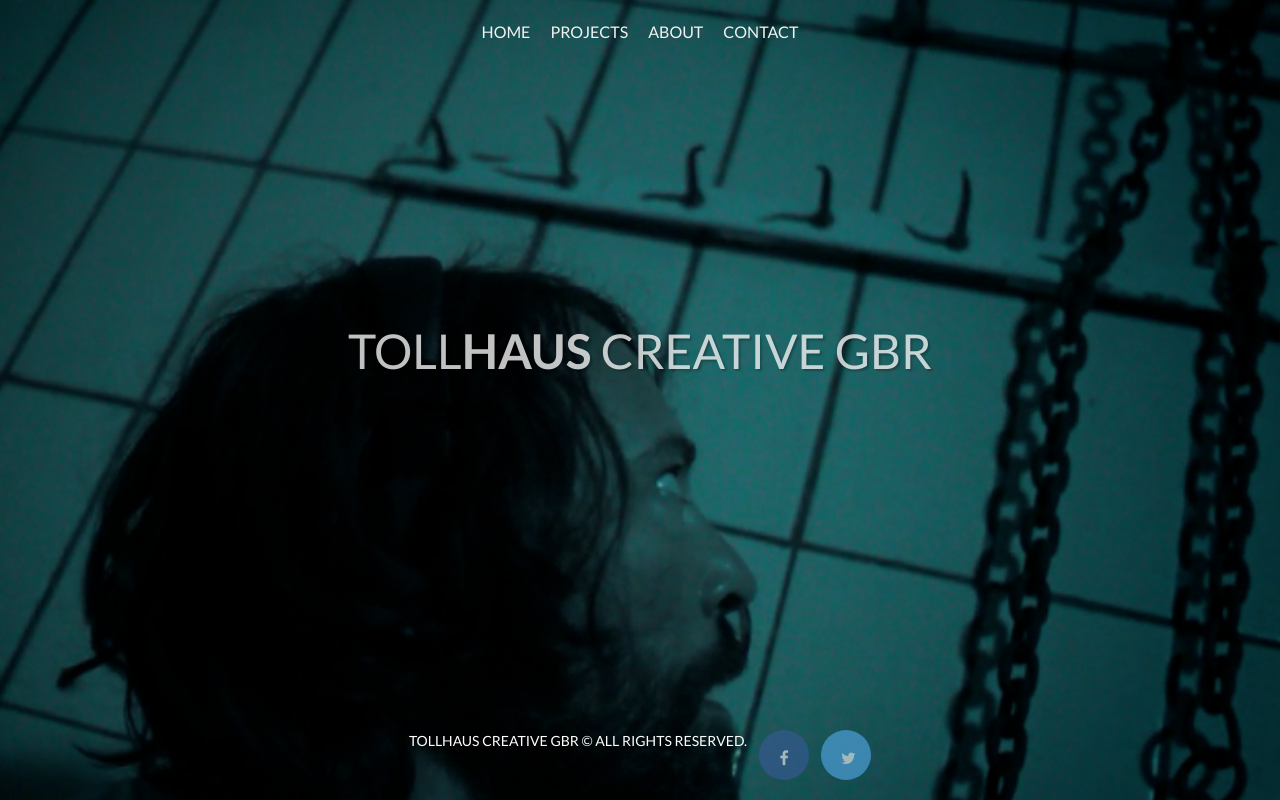
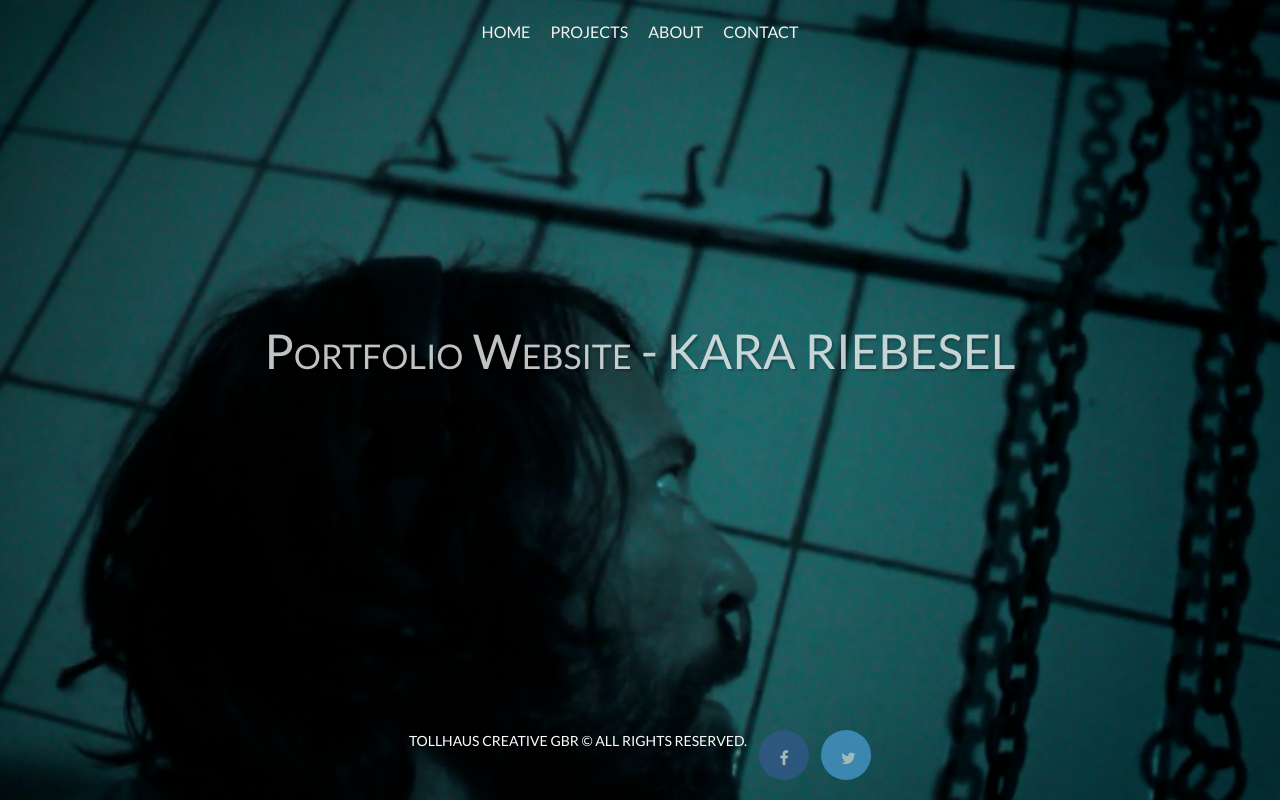
Before and after one commit to KaRa901/kara901.github.io, a plain HTML site: page index.html in a window 1280 px wide. Drawn offline with nearby package versions, Linux system fonts and the light colour scheme.

Commit message:
Update index.html

```diff
--- a/index.html
+++ b/index.html
@@ -24,7 +24,7 @@
         </div>
       </div>
       <main class="header-container">
-        <h2 class="hero_title">TOLL<b>HAUS</b> CREATIVE GBR</h2>
+        <h2 class="hero_title">  Portfolio Website - KARA RIEBESEL
       </main>
       <div class="footer">
         <small>TOLLHAUS CREATIVE GBR © ALL RIGHTS RESERVED.</small>
```
